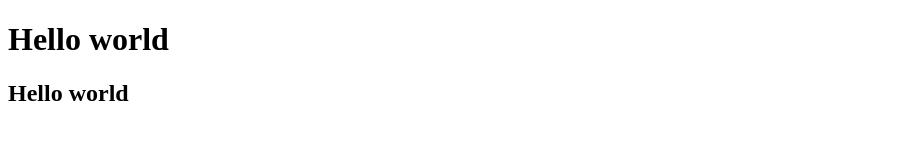
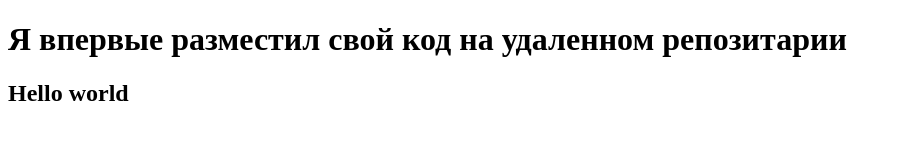
Before and after one commit to Shelbaan/Abramov_2.6, a plain HTML site: page index.html in a window 1280 px wide. Shown: the whole page, without its empty margins (0-901 px from the left). Drawn offline with Linux system fonts and the light colour scheme.

Commit message:
New commit

```diff
--- a/index.html
+++ b/index.html
@@ -3,10 +3,10 @@
 <head>
     <meta charset="UTF-8">
     <meta name="viewport" content="width=device-width, initial-scale=1.0">
-    <title>Document</title>
+    <title>New git project</title>
 </head>
 <body>
-    <h1>Hello world</h1>
+    <h1>Я впервые разместил свой код на удаленном репозитарии</h1>
     <h2>Hello world</h2>
 </body>
 </html>
```
Also changed, not shown: 1 other file.
